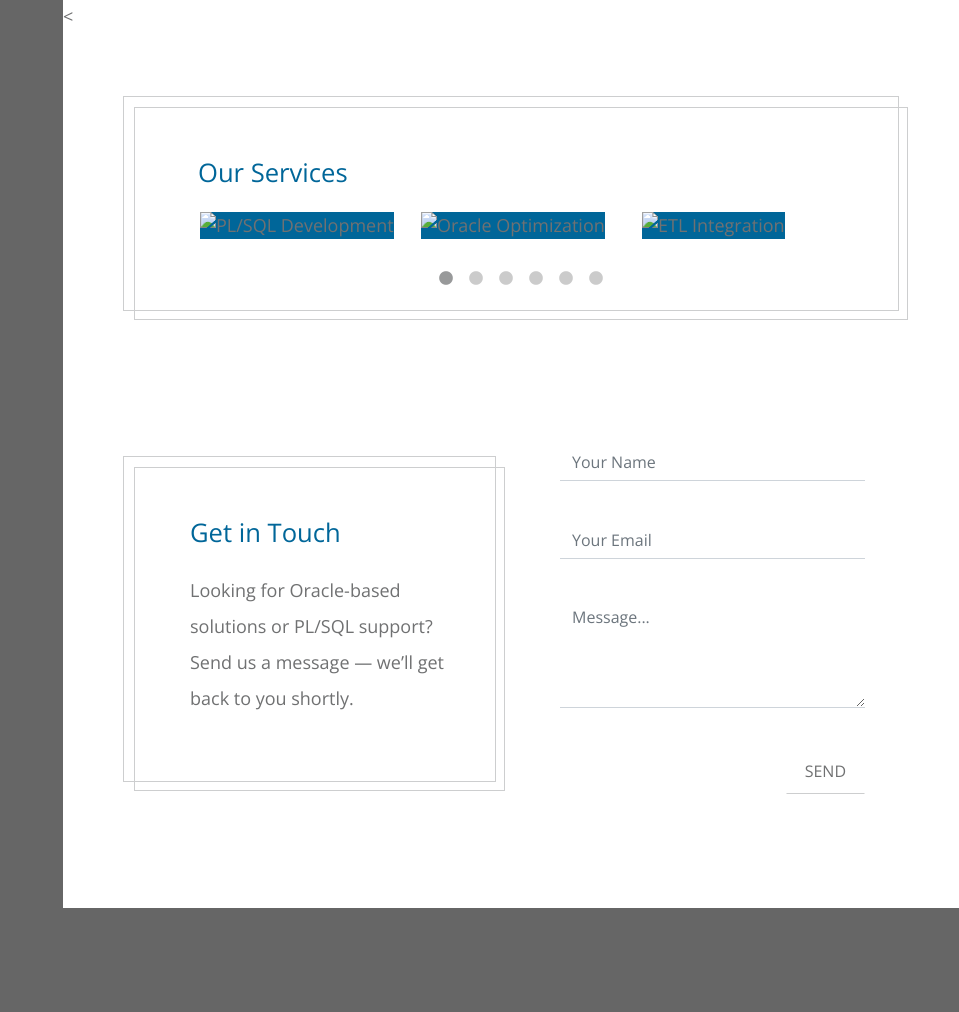
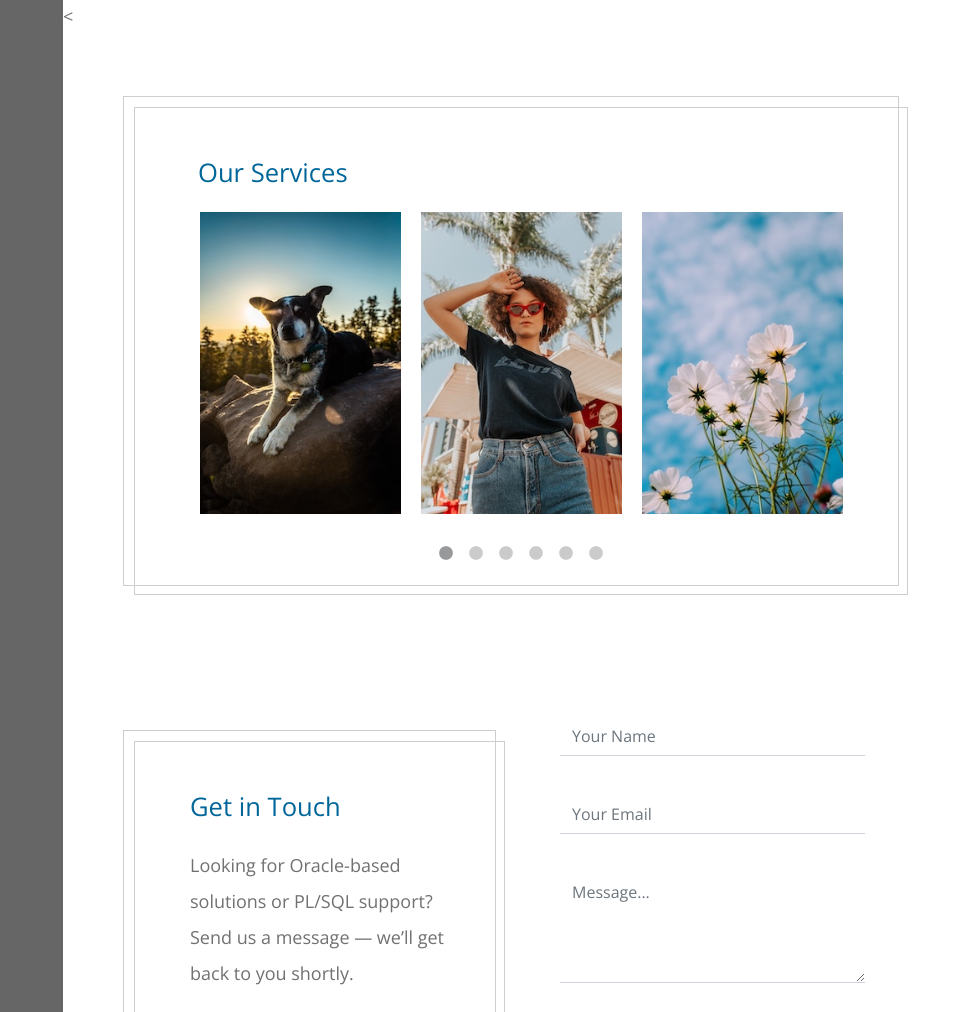
Before and after one commit to LyudmilMashonov/lyudmilmashonov.github.io, a plain HTML site: page index.html in a window 1280 px wide. Shown: the part 2034-3046 px from the top of the page, without its empty margins (321-1280 px from the left). Before the commit the page ends 2942 px from the top, so only its background shows below. Drawn offline with nearby package versions, Linux system fonts and the light colour scheme.

Commit message:
change services to gallery

```diff
--- a/index.html
+++ b/index.html
@@ -157,7 +157,7 @@
                       <div class="tm-gallery">
                         <div class="tm-gallery-item">
                           <figure class="effect-bubba">
-                            <img src="img/services/01.jpg" alt="PL/SQL Development" class="img-fluid">
+                            <img src="img/gallery/01.jpg" alt="PL/SQL Development" class="img-fluid">
                             <figcaption>
                               <h2>PL/SQL <span>Development</span></h2>
                               <p>Custom procedures, packages, triggers and business logic in Oracle.</p>
@@ -166,7 +166,7 @@
                         </div>
                         <div class="tm-gallery-item">
                           <figure class="effect-bubba">
-                            <img src="img/services/02.jpg" alt="Oracle Optimization" class="img-fluid">
+                            <img src="img/gallery/02.jpg" alt="Oracle Optimization" class="img-fluid">
                             <figcaption>
                               <h2>Database <span>Optimization</span></h2>
                               <p>Query tuning, indexing and performance improvements.</p>
@@ -175,7 +175,7 @@
                         </div>
                         <div class="tm-gallery-item">
                           <figure class="effect-bubba">
-                            <img src="img/services/03.jpg" alt="ETL Integration" class="img-fluid">
+                            <img src="img/gallery/03.jpg" alt="ETL Integration" class="img-fluid">
                             <figcaption>
                               <h2>ETL & <span>Integration</span></h2>
                               <p>Designing and implementing ETL workflows for Oracle.</p>
@@ -184,7 +184,7 @@
                         </div>
                         <div class="tm-gallery-item">
                           <figure class="effect-bubba">
-                            <img src="img/services/04.jpg" alt="SQL Tuning" class="img-fluid">
+                            <img src="img/gallery/04.jpg" alt="SQL Tuning" class="img-fluid">
                             <figcaption>
                               <h2>SQL <span>Tuning</span></h2>
                               <p>Refactoring slow SQL into efficient, scalable queries.</p>
@@ -193,7 +193,7 @@
                         </div>
                         <div class="tm-gallery-item">
                           <figure class="effect-bubba">
-                            <img src="img/services/05.jpg" alt="Report Automation" class="img-fluid">
+                            <img src="img/gallery/05.jpg" alt="Report Automation" class="img-fluid">
                             <figcaption>
                               <h2>Report <span>Automation</span></h2>
                               <p>Automated reporting solutions using Oracle tools.</p>
@@ -202,7 +202,7 @@
                         </div>
                         <div class="tm-gallery-item">
                           <figure class="effect-bubba">
-                            <img src="img/services/06.jpg" alt="Oracle APEX" class="img-fluid">
+                            <img src="img/gallery/06.jpg" alt="Oracle APEX" class="img-fluid">
                             <figcaption>
                               <h2>Oracle <span>APEX</span></h2>
                               <p>Lightweight web apps built on top of Oracle Database.</p>
```
